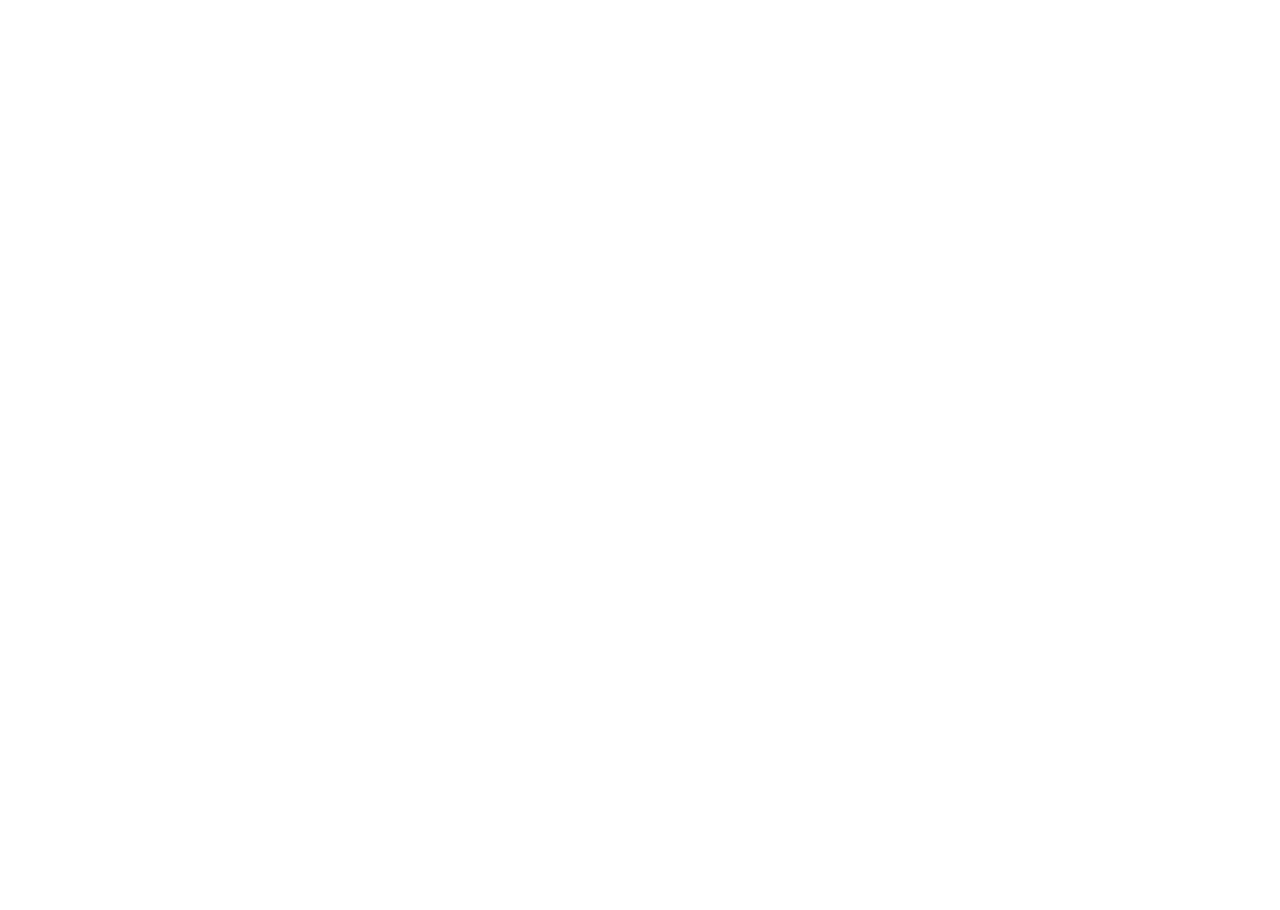
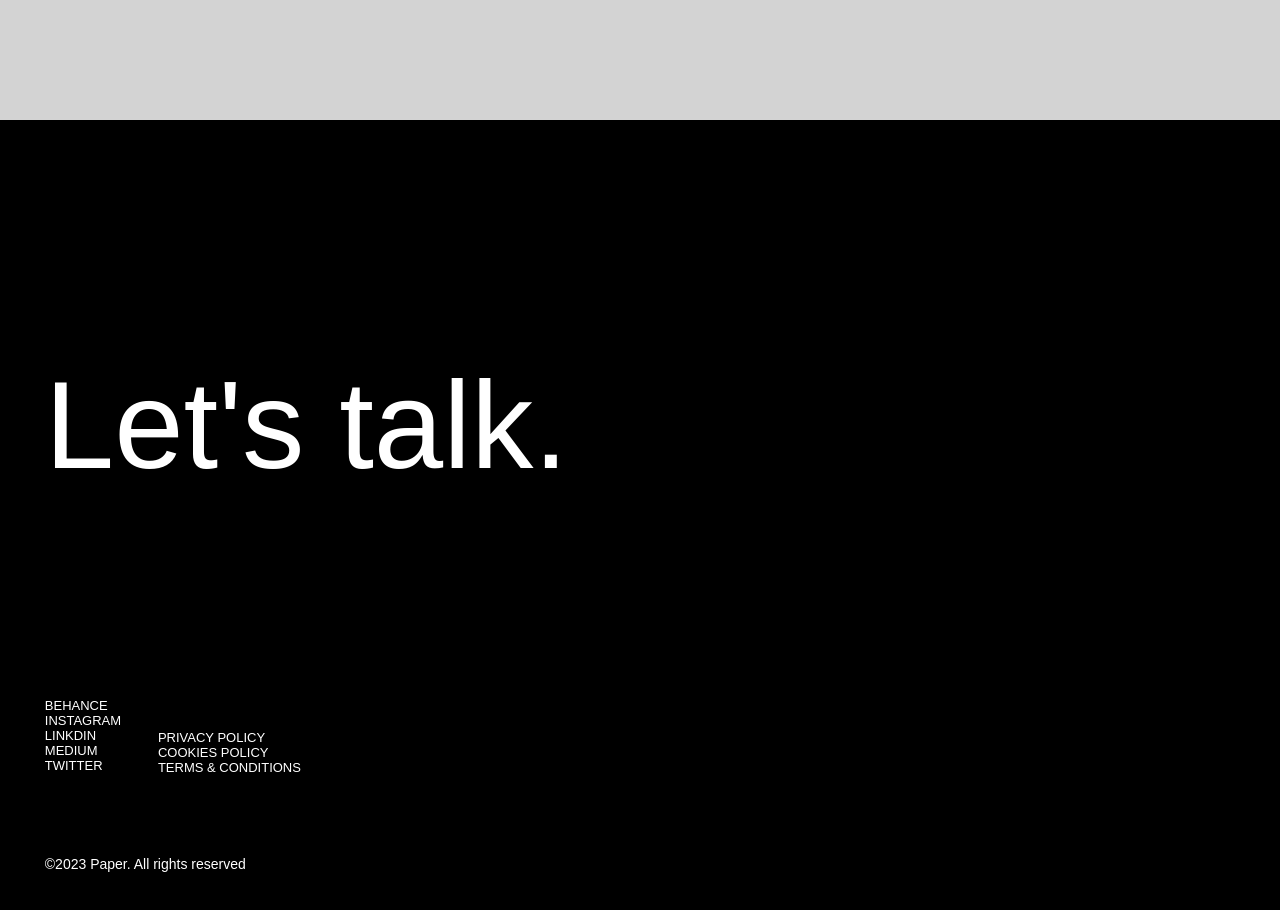
Before and after one commit to TiaanSM/paper-website, a Next.js app: page / in a window 1280 px wide. Shown: the part 3880-4790 px from the top of the page. Before the commit the page ends 2400 px from the top, so only its background shows below. Built offline with nearby package versions, Linux system fonts and the light colour scheme.

Commit message:
Completed basic footer layout.
Footer desktop layout completed.

```diff
--- a/app/layout.jsx
+++ b/app/layout.jsx
@@ -1,6 +1,7 @@
 "use client"
 import './globals.css'
 import Navbar from '@/components/Navbar'
+import Footer from '@/components/Footer'
 
 export default function RootLayout({ children }) {
 
@@ -14,6 +15,7 @@
        <body>
         <Navbar />
         {children}
+        <Footer />
        </body>
     </html>
   )
--- a/app/page.jsx
+++ b/app/page.jsx
@@ -1,6 +1,6 @@
 "use client"
 import styles from './page.module.css';
-import Clients from '@/components/Clients.jsx';
+import Clients from '@/components/Clients';
 import { useState, useEffect } from 'react';
 
 export default function Home() {
@@ -13,11 +13,15 @@
     }, 3000);
   }, []);
 
+
   return (
     <main>
       <div className={styles.dummy}></div>
       <div className={styles.dummy}></div>
       {show ? <Clients /> : null}
+      <div className={styles.dummy}></div>
+      <div className={styles.dummy}></div>
+
     </main>
   )
 }
--- /dev/null
+++ b/components/Footer.jsx
@@ -0,0 +1,34 @@
+"use client"
+import styles from './Footer.module.css';
+
+
+const Footer = () => {
+  return (
+
+    <footer className={styles.footer}>
+
+        <div className={styles.ctaContainer}>
+            <h4 className={styles.cta}>Let's talk.</h4>
+        </div>
+
+        <div className={styles.linkContainer}>
+            <ul className={styles.socialContainer}>
+                <li className={styles.socialLink}>BEHANCE</li>
+                <li className={styles.socialLink}>INSTAGRAM</li>
+                <li className={styles.socialLink}>LINKDIN</li>
+                <li className={styles.socialLink}>MEDIUM</li>
+                <li className={styles.socialLink}>TWITTER</li>
+            </ul>
+            <ul className={styles.policyContainer}>
+                <li className={styles.policyLink}>PRIVACY POLICY</li>
+                <li className={styles.policyLink}>COOKIES POLICY</li>
+                <li className={styles.policyLink}>TERMS & CONDITIONS</li>
+            </ul>
+        </div>
+        <span className={styles.copyright}>&copy;2023 Paper. All rights reserved</span>
+
+    </footer>
+  )
+}
+
+export default Footer
--- /dev/null
+++ b/components/Footer.module.css
@@ -0,0 +1,60 @@
+.footer {
+    width: 100vw;
+    height: 100vh;
+    position: relative;
+    background-color: black;
+}
+
+.ctaContainer {
+    width: 100vw;
+    height: 72vh;
+    display: flex;
+    align-items: center;
+}
+
+.cta {
+    font-size: 7.8rem;
+    font-family: sans-serif;
+    font-weight: 300;
+    padding-inline: 2.8rem;
+    padding-top: 2rem;
+    color: white;
+}
+
+.linkContainer {
+    width: 100%;
+    height: auto;
+    display: flex;
+    justify-content: flex-start;
+    align-items: center;
+}
+
+.socialContainer {
+    padding-left: 2.8rem;
+    padding-right: 2.3rem;
+}
+
+.socialLink, .policyLink {
+    color: white;
+    font-size: 13px;
+    font-family: sans-serif;
+    cursor: pointer;
+}
+
+.socialLink:hover, .policyLink:hover {
+    color: gray;
+    transition: color 0.8s;
+}
+
+.policyContainer {
+    padding-top: 2.1rem;
+}
+
+.copyright {
+    padding-inline: 2.8rem;
+    color: white;
+    font-size: 14px;
+    font-family: sans-serif;
+    position: absolute;
+    bottom: 3rem;
+}
--- a/components/Navbar.module.css
+++ b/components/Navbar.module.css
@@ -212,31 +212,16 @@
 
 .leftMenuContainer {
     width: 410px;
-    animation: slideReverse 1s ease forwards;
+    margin-bottom: 2rem;
+    opacity: 0;
+    transition: all 1s;
 }
 
 .animatedLeftContainer {
     width: 410px;
-    animation: leftMenuSlide 1s ease forwards;
-}
-
-@keyframes leftMenuSlide {
-    from {
-        opacity: 0;
-        margin-bottom: 2rem;
-    }
-    to {
-        opacity: 1;
-        margin-bottom: 0;
-    }
-}
-@keyframes slideReverse {
-    from {
-        opacity: 1;
-    }
-    to {
-        opacity: 0;
-    }
+    opacity: 1;
+    margin-bottom: 0;
+    transition: all 1s;
 }
 
 .bigLogoContainer {
```
